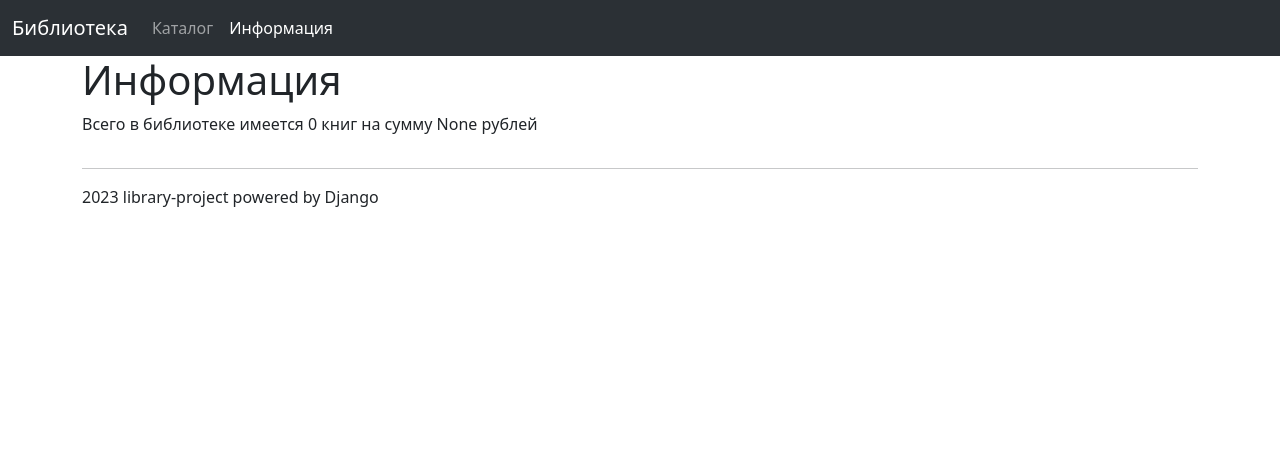
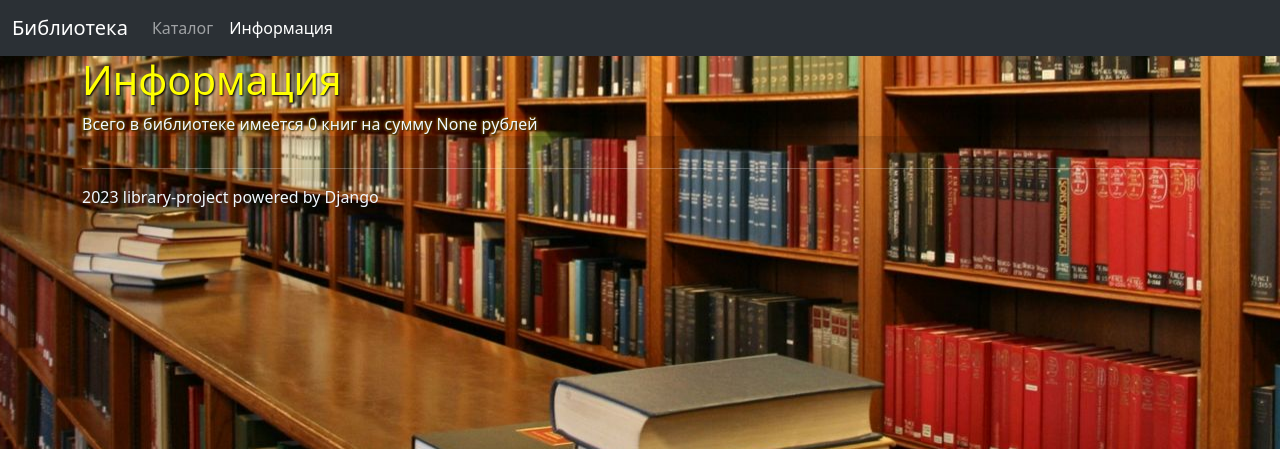
Before and after one commit to Surf81/django-education-library-site, a Django app: page /about/ in a window 1280 px wide. Shown: the top 449 px of the page. Run offline with Django 4.2, Linux system fonts and the light colour scheme; data that the repository does not hold is empty.

Commit message:
Add static settings

```diff
--- /dev/null
+++ b/library-project/assets/css/base.css
@@ -0,0 +1,3 @@
+body {
+    background-color: khaki;
+}
--- a/library-project/library/urls.py
+++ b/library-project/library/urls.py
@@ -13,10 +13,18 @@
     1. Import the include() function: from django.urls import include, path
     2. Add a URL to urlpatterns:  path('blog/', include('blog.urls'))
 """
+from django.conf import settings
+from django.conf.urls.static import static
 from django.contrib import admin
+from django.contrib.staticfiles.urls import staticfiles_urlpatterns
 from django.urls import include, path
 
 urlpatterns = [
     path('admin/', admin.site.urls),
     path('', include('library_app.urls'))
 ]
+
+if settings.DEBUG:
+    if settings.MEDIA_ROOT:
+        urlpatterns += static(settings.MEDIA_URL, document_root=settings.MEDIA_ROOT)
+    urlpatterns += staticfiles_urlpatterns()
--- a/library-project/library_app/models.py
+++ b/library-project/library_app/models.py
@@ -35,7 +35,7 @@
         db_table = "book"
         verbose_name = "книга"
         verbose_name_plural = "книги"
-        get_latest_by = "publication_date"
+        get_latest_by = "title"
         ordering = ["title"]
 
     def save(self, *args, **kwargs):
@@ -43,8 +43,8 @@
             self.slug = slugify(self.title)
         super(BookModel, self).save(*args, **kwargs)
 
-    def get_absolute_url(self):
-        return reverse("book-info-view", kwargs={"slug": self.slug})
+    # def get_absolute_url(self):
+    #     return reverse("book-info-view", kwargs={"slug": self.slug})
 
     def __str__(self):
         return self.title
--- /dev/null
+++ b/library-project/library_app/static/css/style.css
@@ -0,0 +1,15 @@
+body {
+    background-image: url('/static/img/library_background.jpg');
+    background-repeat: no-repeat;
+    background-position: center;
+    background-size: auto;
+    color: aliceblue;
+}
+
+h1 {
+    color: yellow;
+    text-shadow: 1px 1px 2px black, 0 0 3em yellow, 0 0 0.5em white;}
+
+.shadow {
+    text-shadow: 1px 1px 2px black, 0 0 1em red, 0 0 0.2em yellow;
+}
--- a/library-project/library_app/templates/library_app/library_info.html
+++ b/library-project/library_app/templates/library_app/library_info.html
@@ -1,10 +1,16 @@
 {% extends 'base.html' %}
+
+{% load static %}
+
+{% block link %}
+<link rel="stylesheet" href="{% static 'css/style.css' %}">
+{% endblock link %}
 
 {% block title %}{{ title }}{% endblock title %}
 
 {% block content %}
 <h1>Информация</h1>
-<p>
+<p class="shadow">
   Всего в библиотеке имеется {{ countbook }} книг на сумму {{ totalprice }}
   рублей
 </p>
--- a/library-project/library_app/views.py
+++ b/library-project/library_app/views.py
@@ -1,5 +1,5 @@
 from django.shortcuts import render, get_object_or_404
-from django.db.models import Sum
+from django.db.models import Sum, Min
 
 from library_app.models import BookModel
 
@@ -43,6 +43,8 @@
 def book_info_view(request, slug=None):
     """Информация о книге"""
     book = get_object_or_404(BookModel, slug=slug)
+    # print(BookModel.objects.earliest())
+    # print(BookModel.objects.latest())
     # next_book = book.get_next_by_publication_date()
     # previous_book = book.get_previous_by_publication_date()
     paginator = PaginatorBySlag(BookModel.objects.all(), book)
--- a/library-project/templates/base.html
+++ b/library-project/templates/base.html
@@ -1,3 +1,5 @@
+{% load static %}
+
 <!DOCTYPE html>
 <html lang="en">
   <head>
@@ -10,6 +12,8 @@
       integrity="sha384-GLhlTQ8iRABdZLl6O3oVMWSktQOp6b7In1Zl3/Jr59b6EGGoI1aFkw7cmDA6j6gD"
       crossorigin="anonymous"
     />
+    <link rel="stylesheet" href="{% static 'css/base.css' %}">
+    {% block link %}{% endblock link %}
   </head>
   <body>
     <header>{% include 'inc/_header.html' %}</header>
```
Also changed, not shown: library-project/library/settings.py (+11 -4 lines), library-project/library_app/admin.py (+8 -0 lines), library-project/library_app/static/img/library_background.jpg (added).
